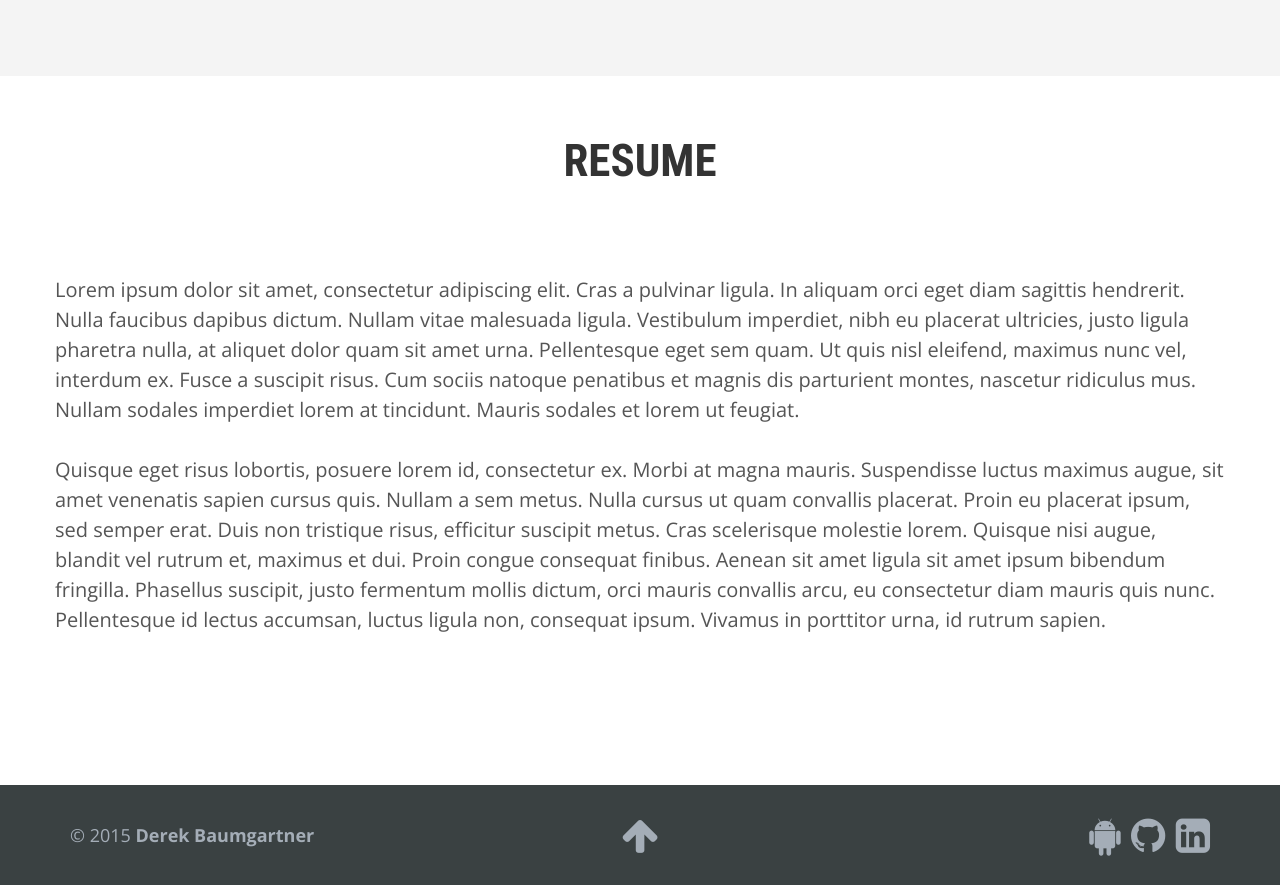
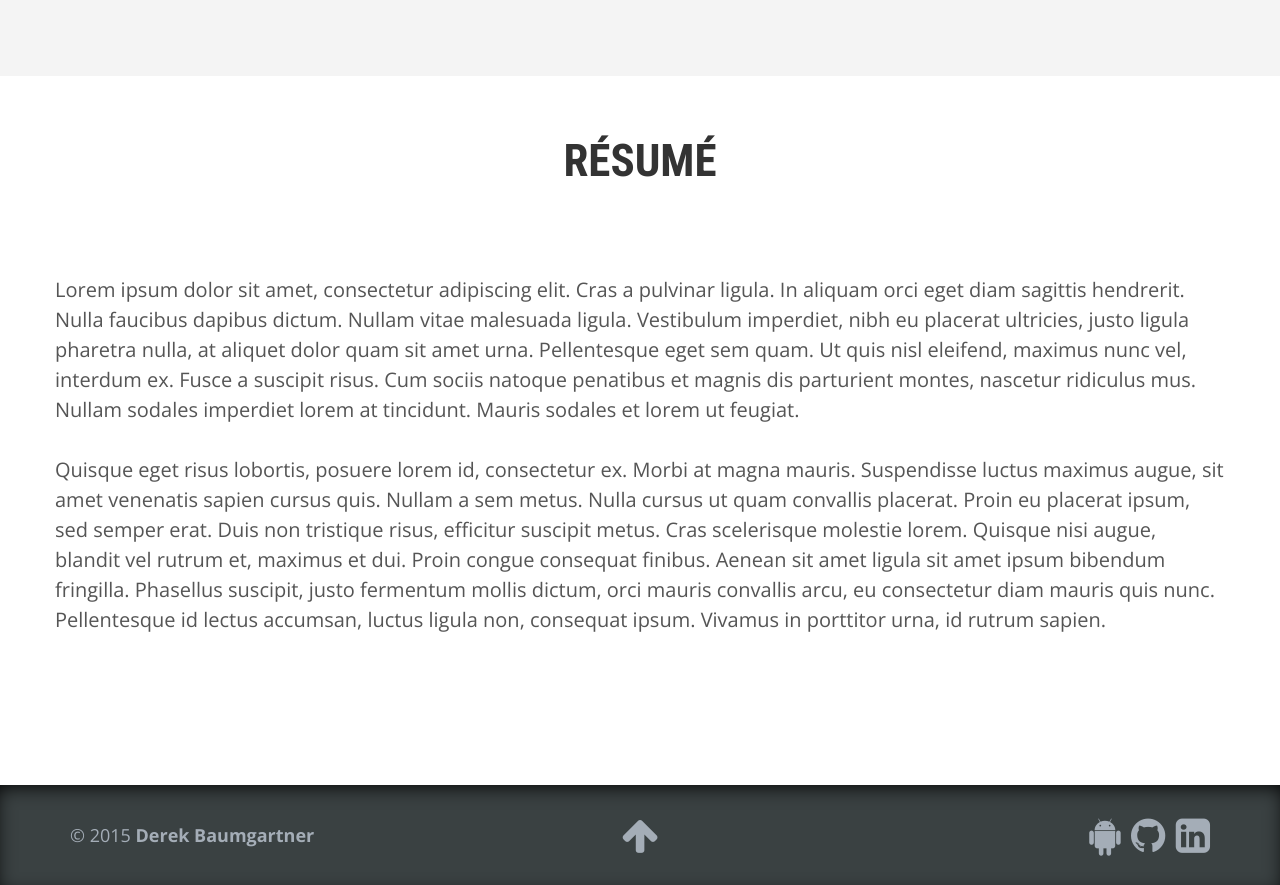
Before and after one commit to Deba9398/deba9398.github.io, a plain HTML site: page index.html in a window 1280 px wide. Shown: the part 3000-3885 px from the top of the page. Drawn offline with nearby package versions, Linux system fonts and the light colour scheme.

Commit message:
Add footer shadow and add accent marks to 'Resume'.

```diff
--- a/css/style.css
+++ b/css/style.css
@@ -148,6 +148,7 @@ p {
 
 footer {
     background-color: #3a4142;
+    box-shadow: inset 0px 6px 20px -5px #000;
 }
 
 .footer-text {
--- a/index.html
+++ b/index.html
@@ -92,7 +92,7 @@
 
 <div id="Resume" class="section bg-white">
     <div class="container">
-        <h1>RESUME</h1>
+        <h1>RÉSUMÉ</h1>
         <div class="row">
             <p>Lorem ipsum dolor sit amet, consectetur adipiscing elit. Cras a pulvinar ligula. In aliquam orci eget diam sagittis hendrerit. Nulla faucibus dapibus dictum. Nullam vitae malesuada ligula. Vestibulum imperdiet, nibh eu placerat ultricies, justo ligula pharetra nulla, at aliquet dolor quam sit amet urna. Pellentesque eget sem quam. Ut quis nisl eleifend, maximus nunc vel, interdum ex. Fusce a suscipit risus. Cum sociis natoque penatibus et magnis dis parturient montes, nascetur ridiculus mus. Nullam sodales imperdiet lorem at tincidunt. Mauris sodales et lorem ut feugiat.<br><br>Quisque eget risus lobortis, posuere lorem id, consectetur ex. Morbi at magna mauris. Suspendisse luctus maximus augue, sit amet venenatis sapien cursus quis. Nullam a sem metus. Nulla cursus ut quam convallis placerat. Proin eu placerat ipsum, sed semper erat. Duis non tristique risus, efficitur suscipit metus. Cras scelerisque molestie lorem. Quisque nisi augue, blandit vel rutrum et, maximus et dui. Proin congue consequat finibus. Aenean sit amet ligula sit amet ipsum bibendum fringilla. Phasellus suscipit, justo fermentum mollis dictum, orci mauris convallis arcu, eu consectetur diam mauris quis nunc. Pellentesque id lectus accumsan, luctus ligula non, consequat ipsum. Vivamus in porttitor urna, id rutrum sapien.</p>
         </div>
```
